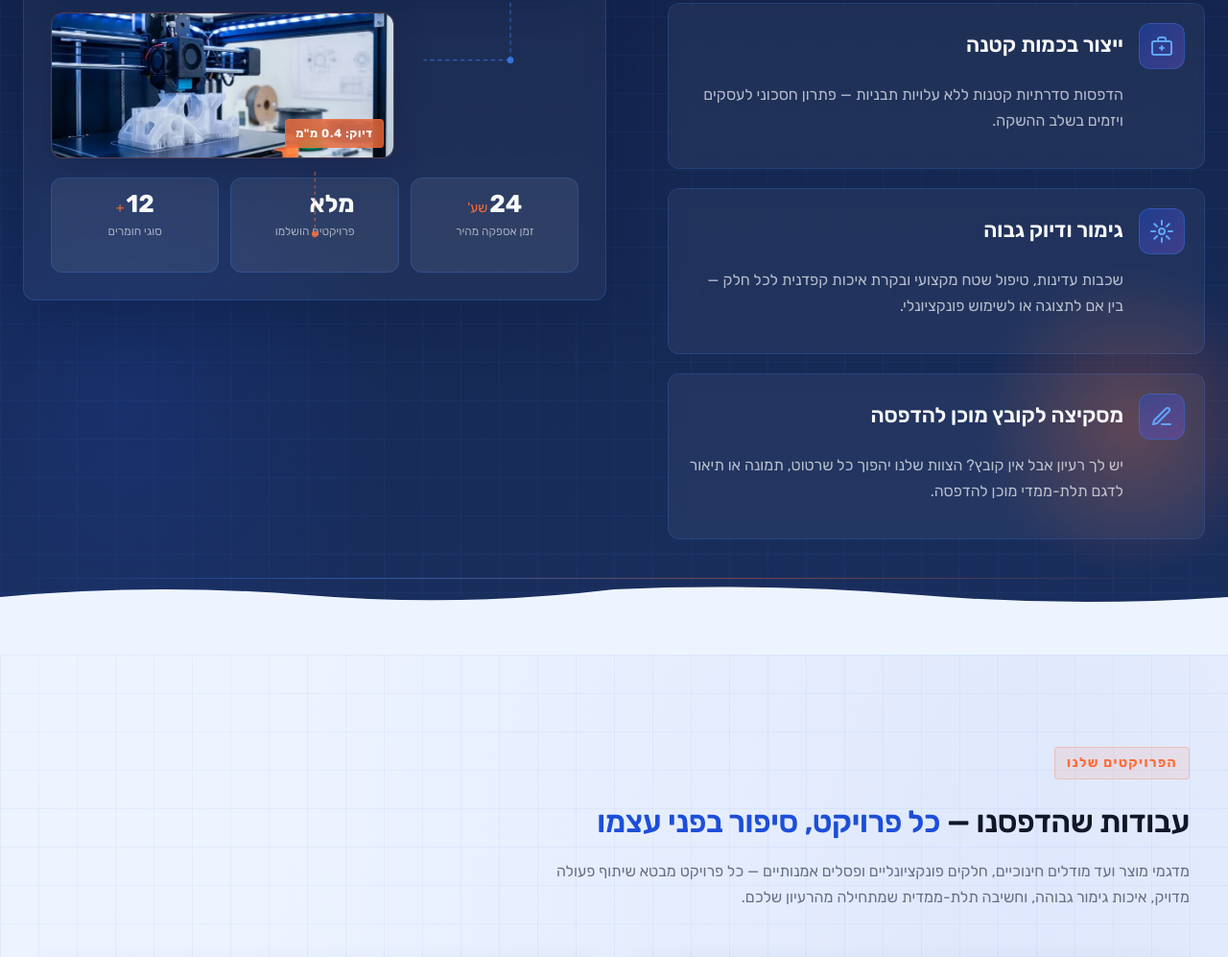
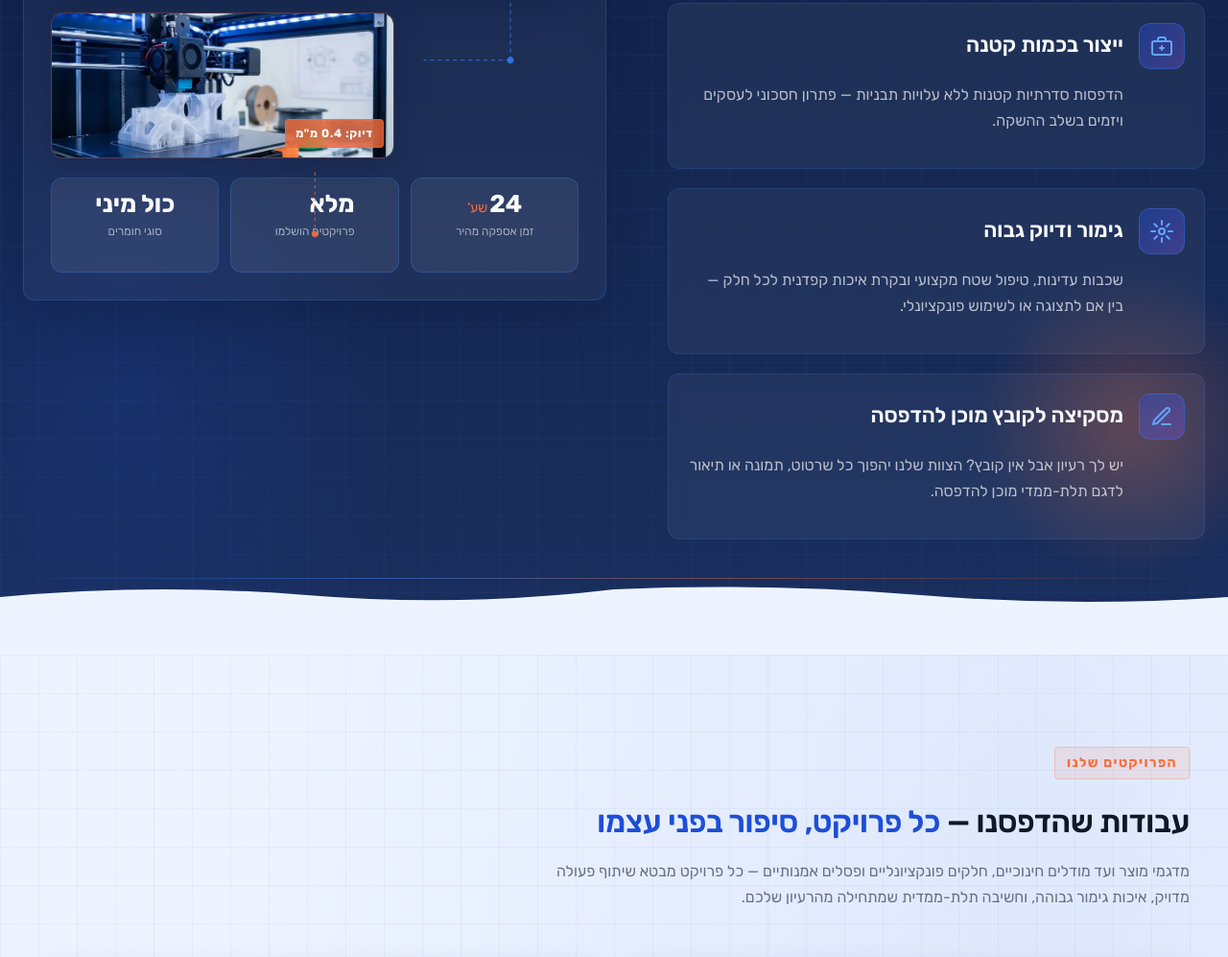
Before and after one commit to slipwoker/zappy-website-1ba8c966-fdbf-4d66-8180-3b5998234563, a plain HTML site: page index.html in a window 1280 px wide. Shown: the part 3307-4304 px from the top of the page at 96% size. Drawn offline with Linux system fonts and the light colour scheme; no server answers.

Commit message:
Incremental sync: 1 page(s) — text_edit

```diff
--- a/index.html
+++ b/index.html
@@ -1136,9 +1136,9 @@
             <span class="cap-stat-label">פרויקטים הושלמו</span>
           </p></div>
           <div class="cap-stat-chip" data-grid-item-index="2">
-            <span class="cap-stat-num">12<small>+</small></span>
+            <p><span class="cap-stat-num" style="">כול מיני</span>
             <span class="cap-stat-label">סוגי חומרים</span>
-          </div>
+          </p></div>
         </div>
 
         <!-- Corner cross decoration -->
```
Also changed, not shown: public/index.html (+1 -1 lines).
